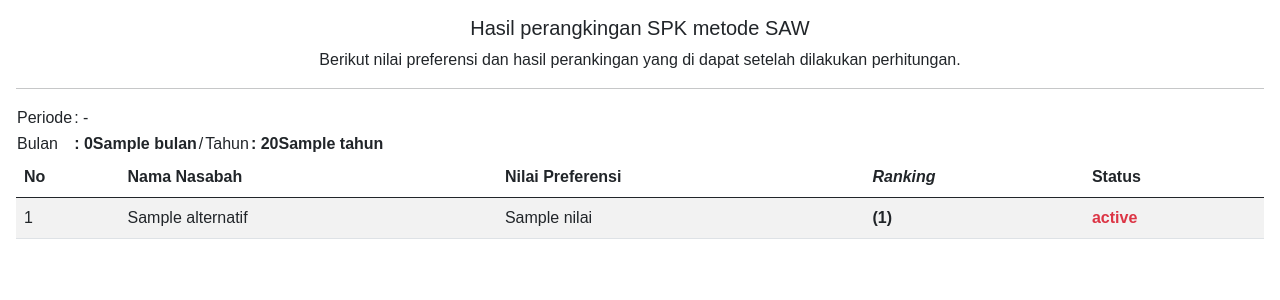
After one commit to irwanesia/saw-ci4, a CodeIgniter 4 app: template app/Views/Hasil/cetak.php in a window 1280 px wide. The commit adds this page. Shown: the top 300 px of the page. Run offline with PHP 8.4 and a stand-in for CodeIgniter, Linux system fonts and the light colour scheme; the template is opened without the code that fills it: most values are stand-ins (such as "Sample title", 1, 10 or a date in 2020); some libraries are stand-ins or nearby versions.

Commit message:
update halaman hasil

```diff
--- /dev/null
+++ b/app/Views/Hasil/cetak.php
@@ -0,0 +1,89 @@
+<!doctype html>
+<html lang="en">
+
+<head>
+        <!-- Required meta tags -->
+        <meta charset="utf-8">
+        <meta name="viewport" content="width=device-width, initial-scale=1">
+
+        <title><?= $title . "/0" . $bulan . "/20" . $tahun ?></title>
+
+        <!-- Bootstrap CSS -->
+        <link href="https://cdn.jsdelivr.net/npm/bootstrap@5.0.2/dist/css/bootstrap.min.css" rel="stylesheet">
+
+        <!-- fontawesome -->
+        <link rel="stylesheet" href="<?= base_url('fontawesome-free-5.15.4-web/css/all.css') ?>">
+
+        <!-- datatables -->
+        <link rel="stylesheet" href="https://cdnjs.cloudflare.com/ajax/libs/twitter-bootstrap/5.3.0/css/bootstrap.min.css">
+        <link rel="stylesheet" href="https://cdn.datatables.net/1.13.7/css/dataTables.bootstrap5.min.css">
+
+        <style>
+                body {
+                        font-family: 'monserat', sans-serif;
+                }
+        </style>
+</head>
+
+<body>
+        <div class="m-3">
+                <div class="text-center mb-3">
+                        <h5>Hasil perangkingan SPK metode SAW</h5>
+                        <p>Berikut nilai preferensi dan hasil perankingan yang di dapat setelah dilakukan perhitungan.</p>
+                        <hr>
+                </div>
+                <table>
+                        <tr>
+                                <td>Periode</td>
+                                <td>: - </td>
+                        </tr>
+                        <tr>
+                                <td>Bulan</td>
+                                <td class="fw-bold">: <?= "0" . $bulan ?></td>
+                                <td>/</td>
+                                <td>Tahun</td>
+                                <td class="fw-bold">: <?= "20" . $tahun ?></td>
+                        </tr>
+                </table>
+                <div class="table-responsive">
+                        <table id="#" class="table table-striped">
+                                <thead>
+                                        <th>No</th>
+                                        <th>Nama Nasabah</th>
+                                        <th>Nilai Preferensi</th>
+                                        <th><i>Ranking</i></th>
+                                        <th>Status</th>
+                                </thead>
+                                <tbody>
+                                        <?php $no = 1 ?>
+                                        <?php $peringkat = 1 ?>
+                                        <?php foreach ($hasil as $row) : ?>
+                                                <tr>
+                                                        <td><?= $no++ ?></td>
+                                                        <td><?= $row['alternatif'] ?></td>
+                                                        <td><?= $row['nilai'] ?></td>
+                                                        <td class="fw-bold"><?= "(" . $peringkat++ . ")" ?></td>
+                                                        <td class="fw-bold text-danger"><?= $row['status'] ?></td>
+                                                </tr>
+                                        <?php endforeach ?>
+                                </tbody>
+                        </table>
+                </div>
+        </div>
+        <script src="https://cdn.jsdelivr.net/npm/bootstrap@5.0.2/dist/js/bootstrap.bundle.min.js" integrity="sha384-MrcW6ZMFYlzcLA8Nl+NtUVF0sA7MsXsP1UyJoMp4YLEuNSfAP+JcXn/tWtIaxVXM" crossorigin="anonymous"></script>
+        <script src="https://code.jquery.com/jquery-3.7.0.js"></script>
+        <script src="https://cdn.datatables.net/1.13.7/js/jquery.dataTables.min.js"></script>
+        <script src="https://cdn.datatables.net/1.13.7/js/dataTables.bootstrap5.min.js"></script>
+        <!-- chart -->
+        <script src="https://cdn.jsdelivr.net/npm/chart.js"></script>
+        <script>
+                window.onload = function() {
+                        window.print(); // Memanggil dialog print
+                        window.onafterprint = function() {
+                                window.history.back(); // Kembali ke halaman sebelumnya setelah print
+                        }
+                }
+        </script>
+</body>
+
+</html>
--- a/app/Views/index.php
+++ b/app/Views/index.php
@@ -28,8 +28,8 @@
     </div>
 
     <!-- menu -->
-    <?php if($_SESSION['role'] == 1) : ?>
     <div class="row mt-3">
+        <?php if ($_SESSION['role'] == 1) : ?>
             <div class="col-xl-3 col-md-4">
                 <a href="<?= base_url('/kriteria') ?>" class="text-decoration-none">
                     <div class="card border-0 shadow-lg mb-3" id="menu">
@@ -67,7 +67,7 @@
                 </div>
             </a>
         </div>
-        <?php if($_SESSION['role'] == 1) : ?>
+        <?php if ($_SESSION['role'] == 1) : ?>
             <div class="col-xl-3 col-md-4">
                 <a href="<?= base_url('/penilaian') ?>" class="text-decoration-none">
                     <div class="card border-0 shadow-lg mb-3" id="menu">
@@ -105,7 +105,7 @@
                 </div>
             </a>
         </div>
-        <?php if($_SESSION['role'] == 1) : ?>
+        <?php if ($_SESSION['role'] == 1) : ?>
             <div class="col-xl-3 col-md-4">
                 <a href="<?= base_url('/users') ?>" class="text-decoration-none">
                     <div class="card border-0 shadow-lg mb-3" id="menu">
```
Also changed, not shown: app/Controllers/Hasil.php (+10 -8 lines). Lines whose indentation alone changed are shown as unchanged.
